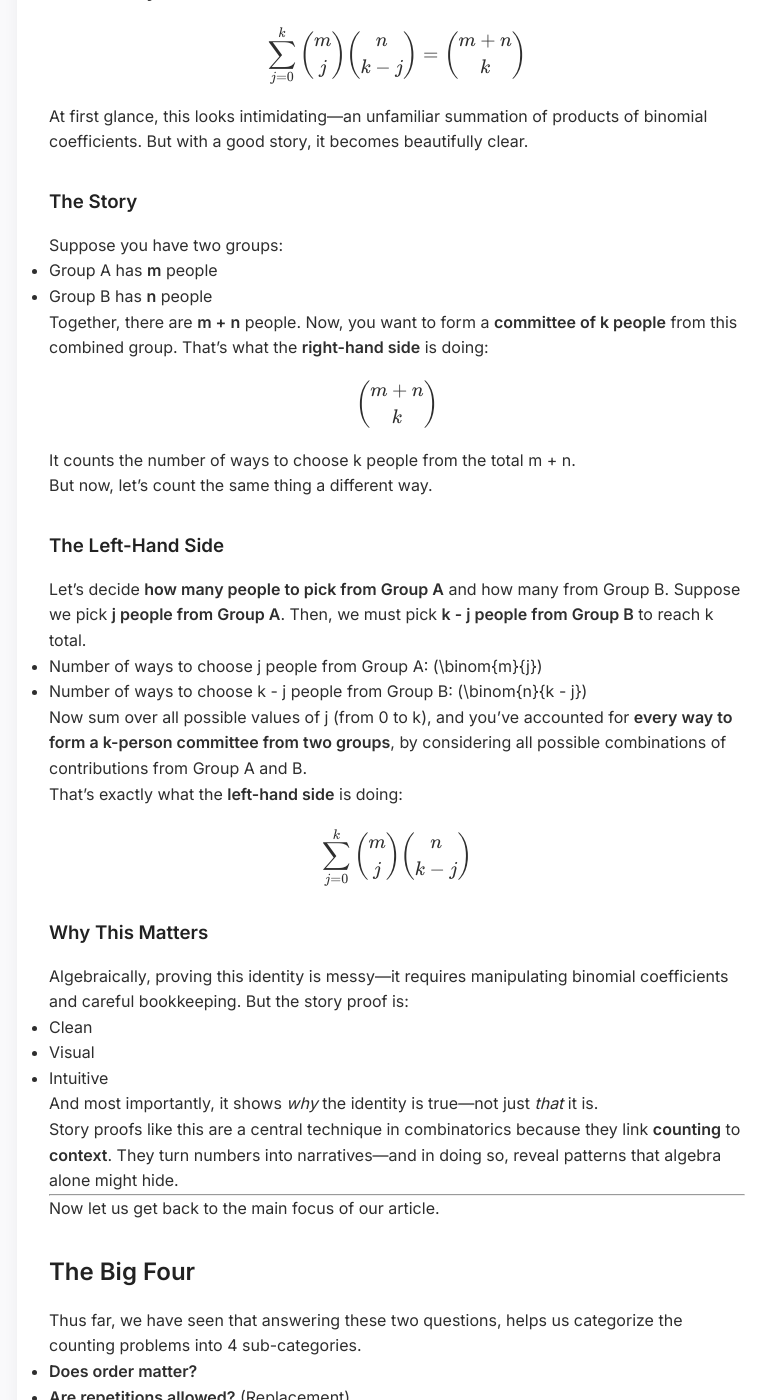
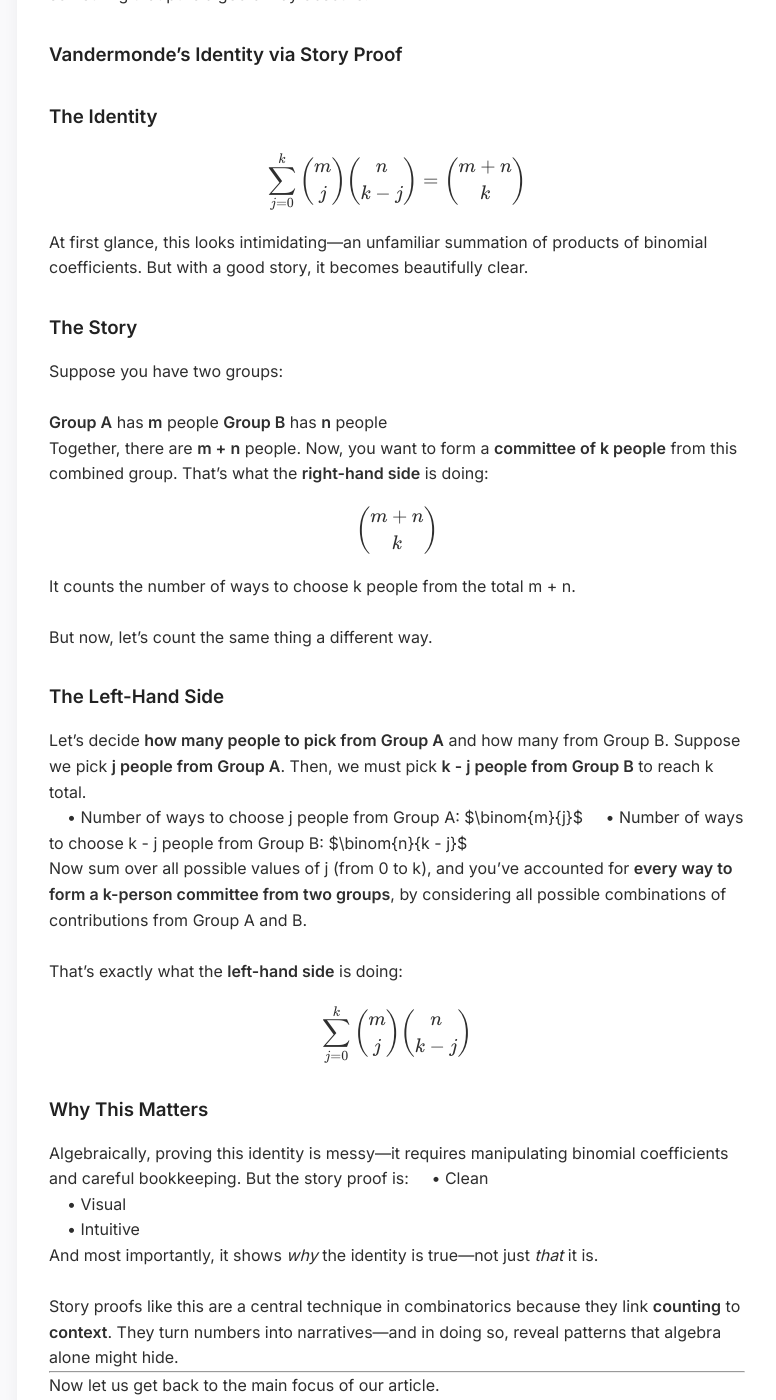
Before and after one commit to 21f3002975/21f3002975.github.io, a Jekyll site: the page built from index.md, in a window 1280 px wide and 1400 px high, scrolled down 3514 px. Shown: the whole window, without its empty margins (307-1083 px from the left). Built offline with Jekyll 4.4.1, drawn with Linux system fonts in a browser that asks for light colours; nearby versions of some CDN libraries.

Commit message:
Format update

```diff
--- a/index.md
+++ b/index.md
@@ -57,7 +57,7 @@ Before we begin counting, we must ask ourselves the question: What exactly are w
 <br><br>
 **Order** - Are we counting simply the number of combinations of outcomes or their arrangements as well?
 Consider **flipping two coins**, is there a difference between the outcomes **(tails, heads) and (heads, tails)**? If order matters then they are not the same.
-
+<br><br>
 **Replacement** – Does choosing an item remove it from future selections, or is it still available? Does it affect the possible outcomes of subsequent events?
 <br><br>
 Imagine you're selecting a **book to read from a digital library app** that has 3 featured books on the homepage. Each time you open the app, you're allowed to choose one of the books to read for a while and then return it. Since the books are digital and nothing is physically removed from the collection, you can choose the same book again later. This is a situation with **replacement**—each selection doesn't change the set of available options for the next round.
@@ -74,7 +74,7 @@ Answering these two questions on order and repitition yields 4 separate categori
 | 3. Unordered without Replacement | No | No | Choosing 5 cards from a deck (e.g., poker hand) |
 | 4. Unordered with Replacement | Yes | No | Selecting 3 scoops of ice cream (order irrelevant) from 5 flavors |
 
----
+<br><br>
 
 Prior to getting into each coutjing problem and its solutions, let us take a quick detour and learn a powerful tool to solve coutning problems in general. This is particularly useful in combinatorics. It is called the **Story Proof** !
 
@@ -87,8 +87,9 @@ When faced with a complex-looking combinatorial identity, it’s tempting to div
 A story proof doesn’t rely on manipulating symbols. Instead, it relies on **understanding what the expression actually counts**, and then telling a different “story” that counts the same thing in another way.
 <br><br>
 At its heart, a story proof answers the question:
+<br><br>
 > *Can I interpret both sides of this identity as counting the same thing, but from different perspectives?*
-
+<br><br>
 This approach not only simplifies many problems, but often reveals *why* an identity is true—something that pure algebra may obscure.
 
 
@@ -105,8 +106,9 @@ At first glance, this looks intimidating—an unfamiliar summation of products o
 ### The Story
 
 Suppose you have two groups:
-- Group A has **m** people
-- Group B has **n** people
+<br><br>
+**Group A** has **m** people
+**Group B** has **n** people
 
 Together, there are **m + n** people. Now, you want to form a **committee of k people** from this combined group. That’s what the **right-hand side** is doing:
 
@@ -115,18 +117,18 @@ $$
 $$
 
 It counts the number of ways to choose k people from the total m + n.
-
+<br><br>
 But now, let’s count the same thing a different way.
 
 ### The Left-Hand Side
 
 Let’s decide **how many people to pick from Group A** and how many from Group B. Suppose we pick **j people from Group A**. Then, we must pick **k - j people from Group B** to reach k total.
 
-- Number of ways to choose j people from Group A: \(\binom{m}{j}\)
-- Number of ways to choose k - j people from Group B: \(\binom{n}{k - j}\)
+&nbsp;&nbsp;&nbsp;&nbsp;• Number of ways to choose j people from Group A: $\binom{m}{j}$
+&nbsp;&nbsp;&nbsp;&nbsp;• Number of ways to choose k - j people from Group B: $\binom{n}{k - j}$
 
 Now sum over all possible values of j (from 0 to k), and you’ve accounted for **every way to form a k-person committee from two groups**, by considering all possible combinations of contributions from Group A and B.
-<br>
+<br><br>
 That’s exactly what the **left-hand side** is doing:
 
 $$
@@ -136,12 +138,12 @@ $$
 ### Why This Matters
 
 Algebraically, proving this identity is messy—it requires manipulating binomial coefficients and careful bookkeeping. But the story proof is:
-- Clean
-- Visual
-- Intuitive
+&nbsp;&nbsp;&nbsp;&nbsp;• Clean
+&nbsp;&nbsp;&nbsp;&nbsp;• Visual
+&nbsp;&nbsp;&nbsp;&nbsp;• Intuitive
 
 And most importantly, it shows *why* the identity is true—not just *that* it is.
-<br>
+<br><br>
 Story proofs like this are a central technique in combinatorics because they link **counting** to **context**. They turn numbers into narratives—and in doing so, reveal patterns that algebra alone might hide.
 
 ---
```
